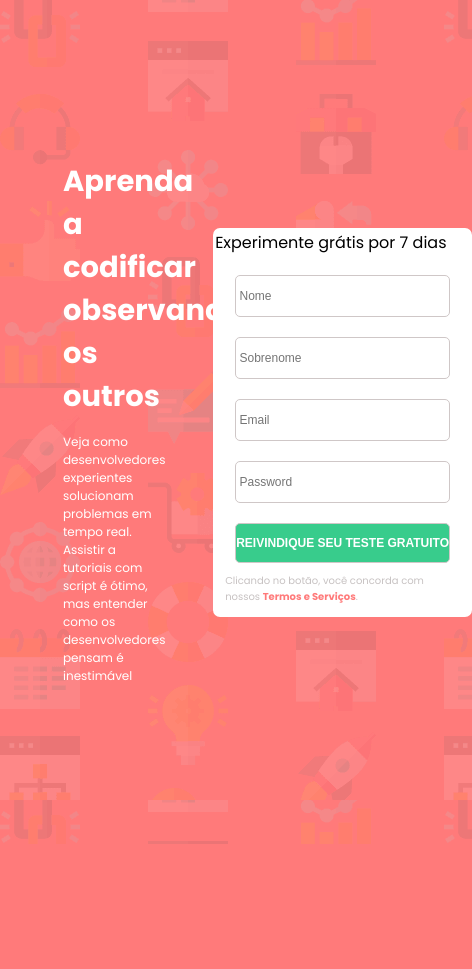
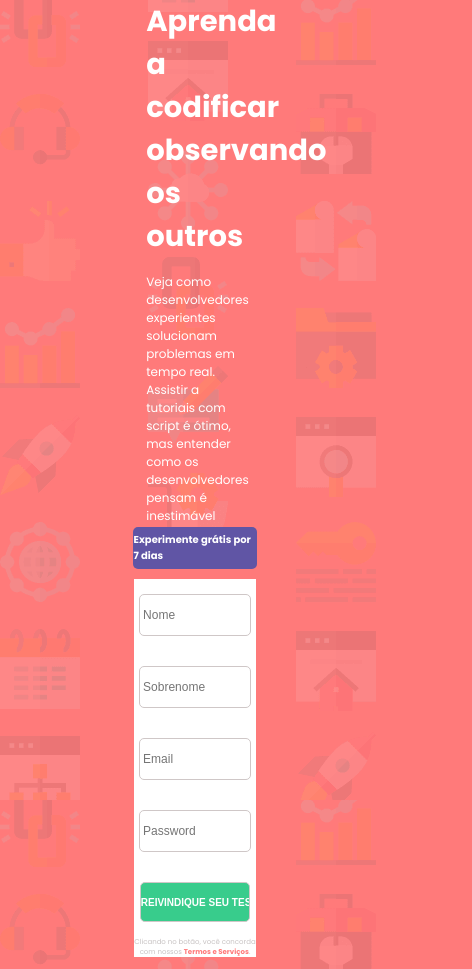
Before and after one commit to paulojacon/pagina-de-destino, a plain HTML site: page index.html in a window 390 px wide. Shown: the whole page, 472 px wide, since content can reach past the window. Before the commit the page ends 844 px from the top, so only its background shows below. Drawn offline with Linux system fonts and the light colour scheme.

Commit message:
Finalizando  do CSS

```diff
--- a/style.css
+++ b/style.css
@@ -12,18 +12,23 @@ body{
     display: flex;
     justify-content: center;
     align-items: center;
-    gap: 0px 15px;
+    gap: 0px 10px;
 }
 .direita{
-    background-color:red;
+    height: 100%;
+    width: 35%;
+    display: flex;
+    flex-direction: column;
+    align-items:center;
+
+
 }
 .esquerda{
     height: 100%;
     width: 50%;
-    padding-left: 100px;
     display: flex;
     flex-direction: column;
-    align-items: center;
+    align-items:center;
 }
 .title{
     width: 50%;
@@ -40,19 +45,23 @@ body{
     text-align:left;
 }
 .direita{
-    background-color: #FFFFFF;
+
     border: 2px solid transparent;
     border-radius: 7px;
 }
 .form{
+    background-color: #FFFFFF;
+    width:90% ;
     display: flex;
-    justify-content: space-between;
+    justify-content: center;
+    align-items:center;
     flex-direction: column;
     margin: 10px;
 }
 input{
     height: 40px;
-    margin: 10px;
+    width: 90%;
+    margin: 15px;
     font-size: 12px;
     border: 1px solid rgb(207, 199, 199);
     border-radius: 5px ;
@@ -67,3 +76,44 @@ input{
     font-size: 10px;
     color: rgb(199, 194, 194);
 }
+.paragrafo_direita{
+    background-color: #6055A5;
+    color: #FFFFFF;
+    display: flex;
+    align-items: center;
+    justify-content: center;
+    height: 40px;
+    width: 90%;
+    border:1px solid transparent;
+    border-radius: 5px;
+    font-weight: bold;
+}
+@media(max-width:800px){
+    .paragrafo_direita{
+    height: 40px;
+    width: 90%;
+    font-size: 10px;
+    }
+    .button{
+        font-size: 10px;
+    }
+    .span_form{
+        font-size: 7px;
+        text-align: center;
+    }
+}
+@media (max-width: 650px){
+    .container{
+        display: flexbox;
+        flex-direction: column;
+        justify-content: center;
+        align-items: center;
+    }
+}
+
+@media (max-width: 375px){
+    body{
+        background-color: #FF7A7A;
+        background-image: url(bg-intro-mobile.png);
+    }
+}
```
Also changed, not shown: index.html (+1 -0 lines), bg-intro-mobile.png (added).
